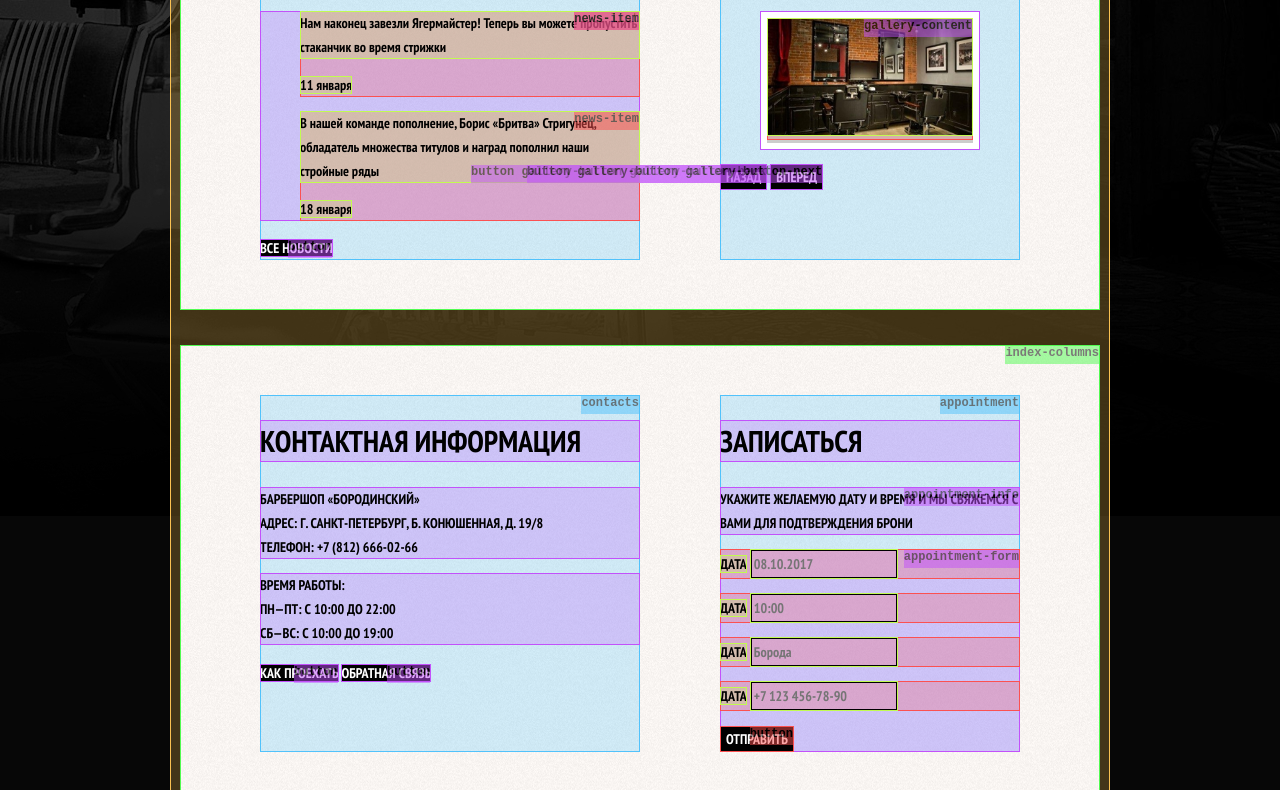
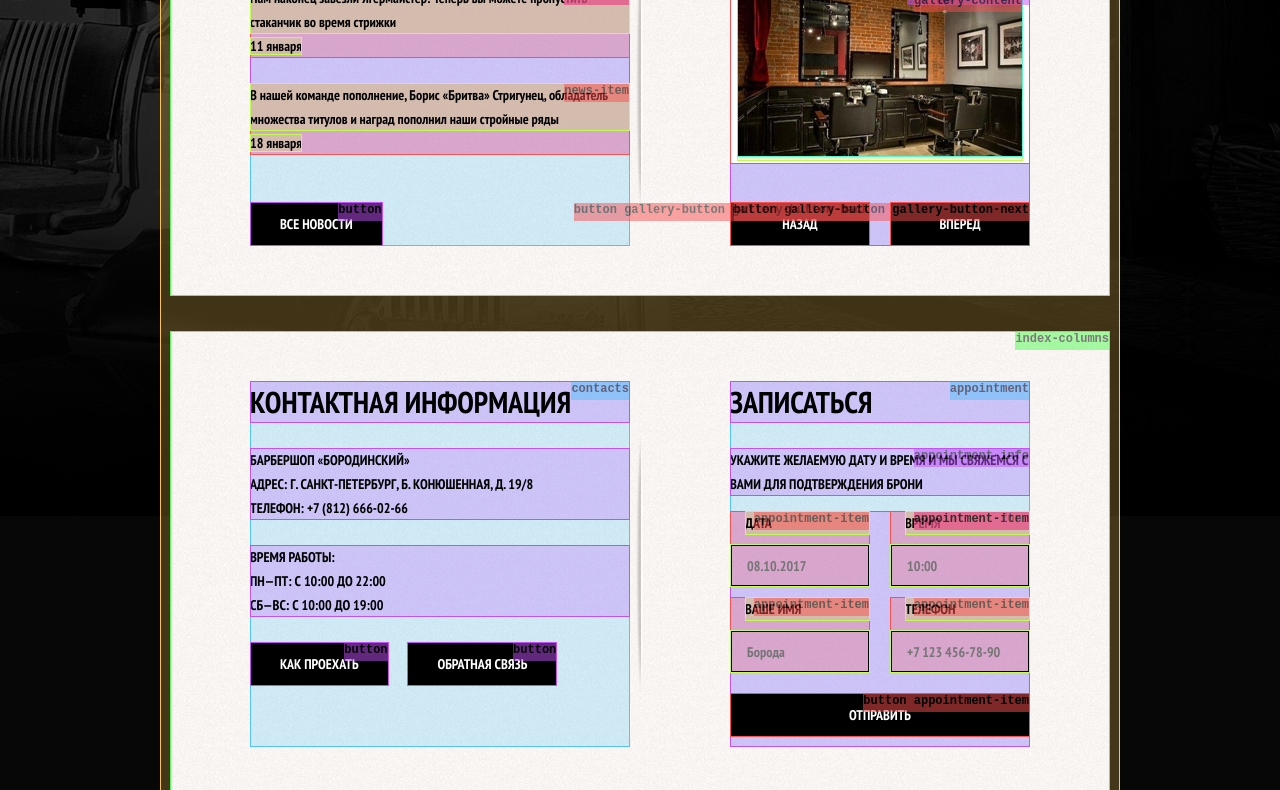
Before and after one commit to Barto-dev/barber, a website: page app/index.html in a window 1280 px wide. Shown: the part 753-1543 px from the top of the page. Drawn offline with nearby package versions, Linux system fonts and the light colour scheme.

Commit message:
стилизация всей страницы кроме футера

```diff
--- a/app/index.html
+++ b/app/index.html
@@ -86,6 +86,7 @@
 
           <section class="gallery">
               <h2>Фотогалерея</h2>
+              <div class="gallery-container">
               <figure class="gallery-content">
                   <a href="#">
                       <img src="img/studio.jpg" width="286" height="164" alt="Интерьер">
@@ -94,6 +95,7 @@
               <button type="button" class="button gallery-button gallery-button-back">Назад</button>
               <button type="button" class="button gallery-button gallery-button-next">Вперед
               </button>
+              </div>
           </section>
         </div>
         <div class="index-columns">
@@ -117,23 +119,23 @@
               <h2>Записаться</h2>
               <p class="appointment-info">Укажите желаемую дату и время и мы свяжемся с вами для подтверждения брони</p>
               <form action="https://echo.htmlacademy.ru" class="appointment-form" method="post">
-                <p>
+                <p class="appointment-item">
                   <label for="appointment-date">Дата</label>
                   <input id="appointment-date" type="text" name="date" value="" placeholder="08.10.2017">
                 </p>
-                <p>
-                  <label for="appointment-time">Дата</label>
+                <p class="appointment-item">
+                  <label for="appointment-time">Время</label>
                   <input id="appointment-time" type="text" name="time" value="" placeholder="10:00">
                 </p>
-                <p>
-                  <label for="appointment-name">Дата</label>
+                <p class="appointment-item">
+                  <label for="appointment-name">Ваше имя</label>
                   <input id="appointment-name" type="text" name="name" value="" placeholder="Борода">
                 </p>
-                <p>
-                  <label for="appointment-phone">Дата</label>
+                <p class="appointment-item">
+                  <label for="appointment-phone">Телефон</label>
                   <input id="appointment-phone" type="tel"  name="phone" value="" placeholder="+7 123 456-78-90">
                 </p>
-                <button class="button" type="submit">Отправить</button>
+                <button class="button appointment-item" type="submit">Отправить</button>
               </form>
           </section>
         </div>
--- a/app/sass/main.scss
+++ b/app/sass/main.scss
@@ -34,17 +34,17 @@ input[type="radio"].visually-hidden {
 }
 
 
-*, *::before, *::after {
-box-sizing:inherit;
-}
-
-html {
-  box-sizing:border-box;
-}
-
-.content-box-component {
-  box-sizing:content-box;
-}
+// *, *::before, *::after {
+// box-sizing:inherit;
+// }
+//
+// html {
+//   box-sizing:border-box;
+// }
+//
+// .content-box-component {
+//   box-sizing:content-box;
+// }
 
 a {
   text-decoration: none;
@@ -125,30 +125,52 @@ img {
   color: #000000;
 
   background-color: #f6f3f0;
-  background-image: url(../img/pattern-light.jpg);
-  background-position: 0 0;
-  background-repeat: repeat;
+  background-image: url(../img/shadow-between.png),
+                    url(../img/pattern-light.jpg);
+  background-position: center, 0 0;
+  background-repeat:  no-repeat, repeat;
 }
 
 .index-columns h2 {
+  margin: 0;
+  margin-bottom: 25px;
   font-size: 30px;
   line-height: 42px;
 }
 
 .news-list {
+  margin: 0;
+  margin-bottom: 47px;
+  padding: 0;
   list-style: none;
 }
 
 .news-item {
+  margin-bottom: 25px;
   text-transform: none;
 }
 
+.news-item p {
+  margin: 0;
+}
+
 .gallery-content {
+  height: 164px;
+  margin: 0;
+
   background-color: #cccccc;
   border: 7px solid #ffffff;
 }
 
+.gallery-content img {
+  width: 286px;
+  height: 164px;
+}
+
 .button {
+  display: inline-block;
+  padding: 10px 30px;
+  margin-right: 16px;
   /* чтоб кнопки наследовали*/
   font: inherit;
 
@@ -169,11 +191,91 @@ img {
   outline: none;
 }
 
+.button:disabled,
+.button:disabled {
+  cursor: default;
+  opacity: 0.5;
+  background-color: #000;
+}
+
+.gallery-container {
+  position: relative;
+
+  height: 260px;
+}
+
+.gallery-button {
+  box-sizing: border-box;
+  position: absolute;
+  bottom: 0;
+
+  width: 140px;
+  margin: 0;
+}
+
+.gallery-button-back {
+  left: 0;
+}
+
+.gallery-button-next {
+  right: 0;
+}
+
+.contacts p {
+  margin: 0;
+  margin-bottom: 25px;
+}
+
+.appointment-info {
+  margin: 0;
+  margin-bottom: 15px;
+}
+
+.appointment-form {
+  display: -webkit-flex;
+  display: -ms-flex;
+  display: flex;
+  flex-wrap: wrap;
+  justify-content: space-between;
+}
+
+.appointment-item {
+  margin: 0;
+  margin-bottom: 10px;
+  width: 140px;
+}
+
+.appointment-item label{
+  display: block;
+  margin-bottom: 9px;
+  margin-left: 15px;
+}
+
+.appointment-item input {
+  box-sizing: border-box;
+  width: 140px;
+  padding-top: 8px;
+  padding-left: 15px;
+  padding-right: 15px;
+  padding-bottom: 7px;
+
+  font: inherit;
+
+  background-color: transparent;
+  border: 2px solid #000;
+}
+
 .appointment input {
   font: inherit;
 
   background-color: transparent;
   border: 2px solid #000;
+}
+
+.appointment .button {
+  flex-grow: 1;
+  margin-top: 10px;
+  margin-right: 0;
 }
 
 .appointment input:focus {
```
Also changed, not shown: app/css/main.css, app/img/shadow-between.png (added).
